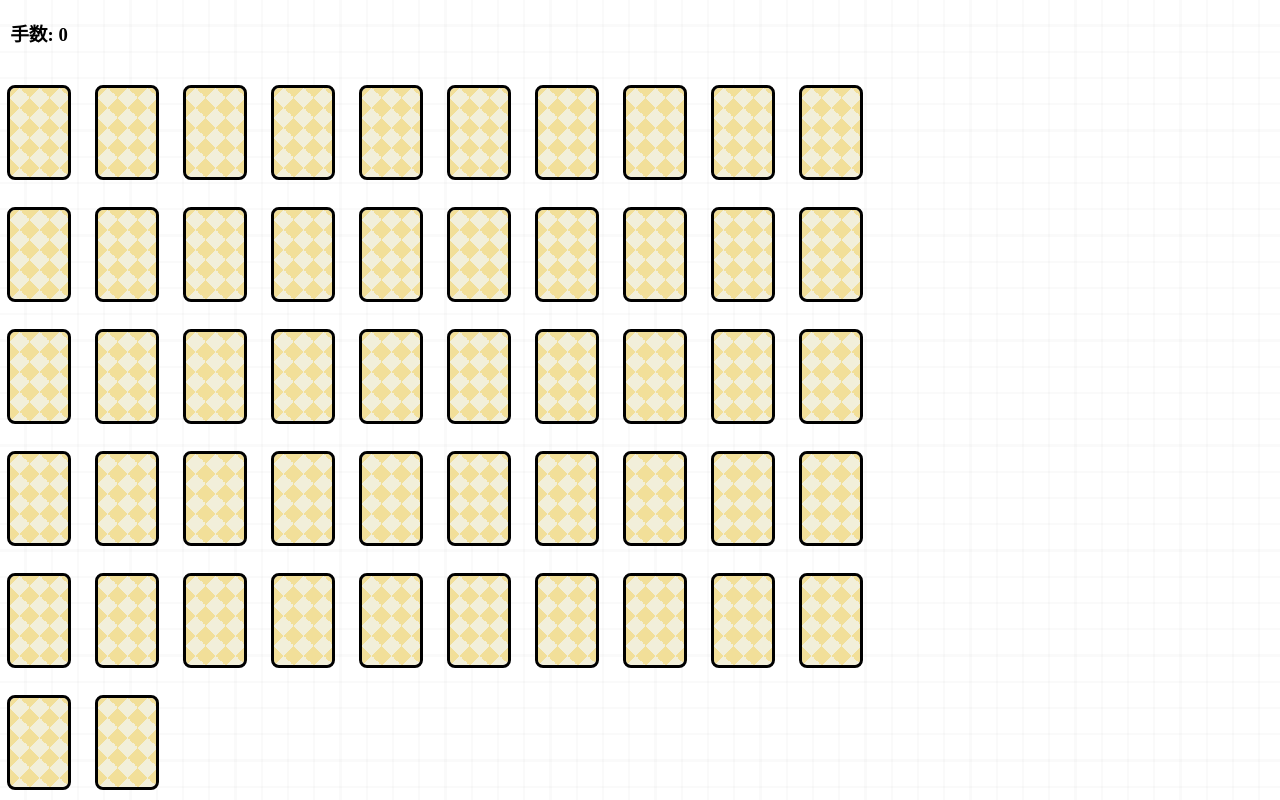
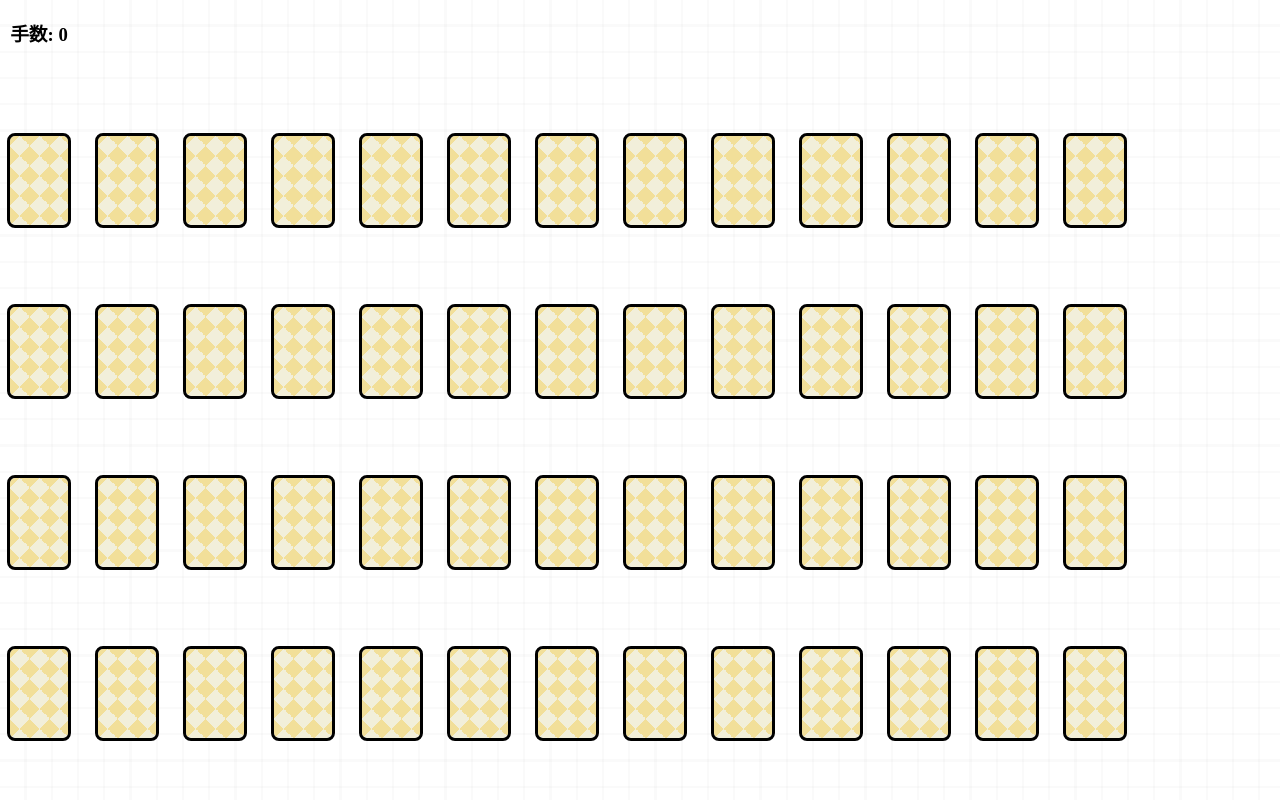
Before and after one commit to t-a1024/sevens, a React (Create React App) app: page / in a window 1280 px wide. Built offline with nearby package versions, Linux system fonts and the light colour scheme.

Commit message:
4行13列に変更

```diff
--- a/src/App.css
+++ b/src/App.css
@@ -34,7 +34,7 @@
         transparent 105px,  transparent 129px,
         rgba(0, 0, 0, 0.04) 130px,  rgba(0, 0, 0, 0.04) 130px);
         display: grid;
-        grid-template-columns: repeat(10, 1fr);
+        grid-template-columns: repeat(13, 1fr);
         gap: 10px;
         justify-items: center;
   }
@@ -90,7 +90,7 @@
 
   .autoScale{
     display: grid;
-    grid-template-columns: repeat(10, 1fr);
+    grid-template-columns: repeat(13, 1fr);
     gap: 10px;
     justify-items: center;
   }
--- a/src/App.tsx
+++ b/src/App.tsx
@@ -139,7 +139,7 @@
       <div className="App" style={{ transform: `scale(${scale})`, transformOrigin: 'top left' }}>
         <div className='autoScale' ref={appRef}>
           <h3>手数: {moveCount}</h3>
-          <h1></h1><h1></h1><h1></h1><h1></h1><h1></h1><h1></h1><h1></h1><h1></h1><h1></h1>
+          <h1></h1><h1></h1><h1></h1><h1></h1><h1></h1><h1></h1><h1></h1><h1></h1><h1></h1><h1></h1><h1></h1><h1></h1>
           {cards.map((card, index) => (
             <div key={index} style={{ margin: "10px" }} onClick={() => handleCardClick(index)} className={`card ${card.isFlipped ? 'flipped' : 'unflipped'}`}>
               {card.isFlipped || card.isMatched ? (
```
